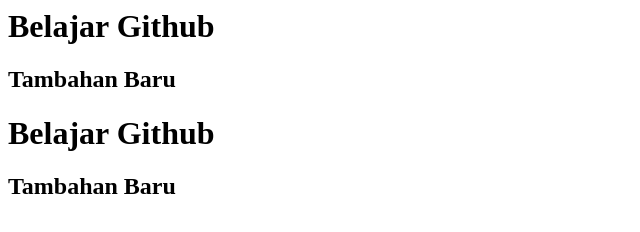
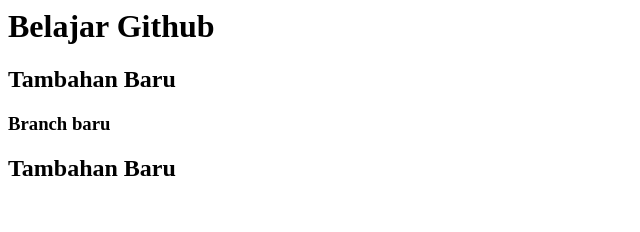
Before and after one commit to Muhammadiqbal98/tutorial, a plain HTML site: page index.html in a window 1280 px wide. Shown: the whole page, without its empty margins (0-640 px from the left). Drawn offline with Linux system fonts and the light colour scheme.

Commit message:
branch baru

```diff
--- a/index.html
+++ b/index.html
@@ -1,4 +1,4 @@
 <h1>Belajar Github</h1>
 <h2>Tambahan Baru</h2>
-<h1>Belajar Github</h1>
+<h3>Branch baru</h3>
 <h2>Tambahan Baru</h2>
```
